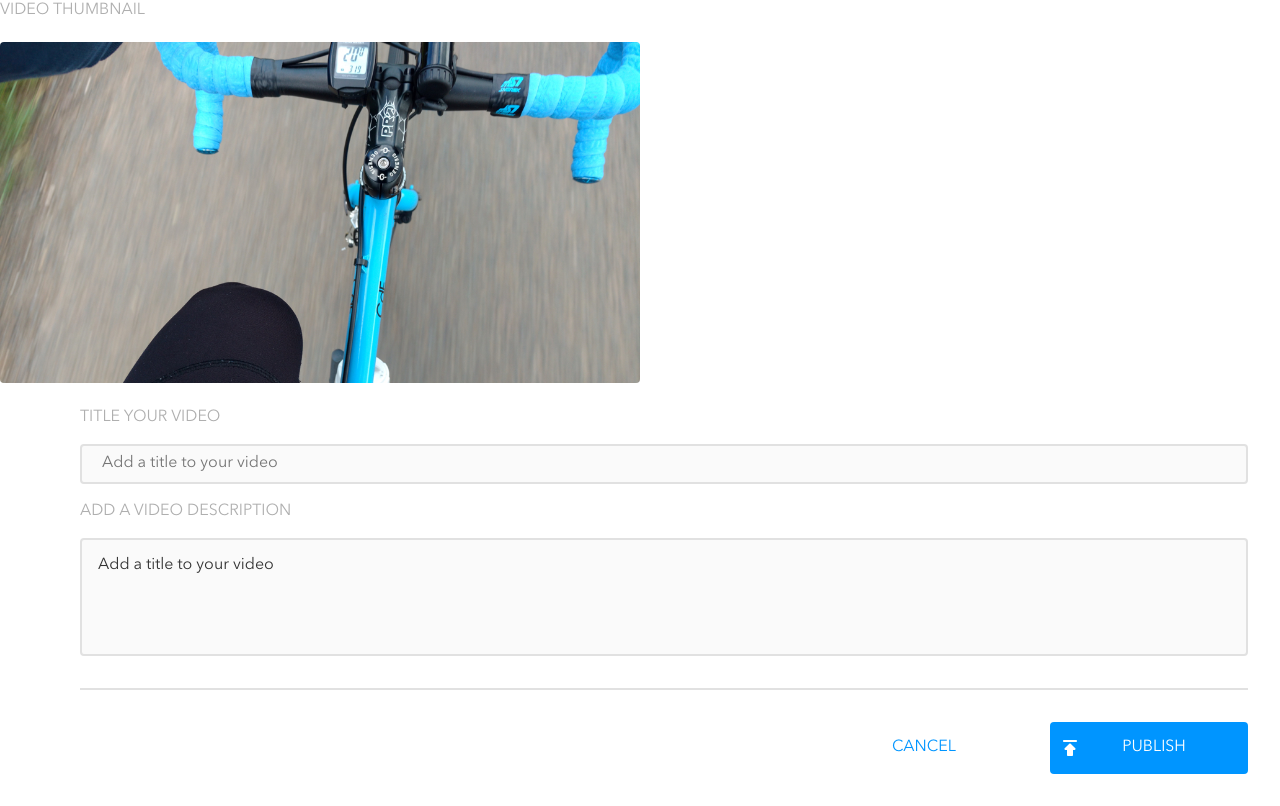
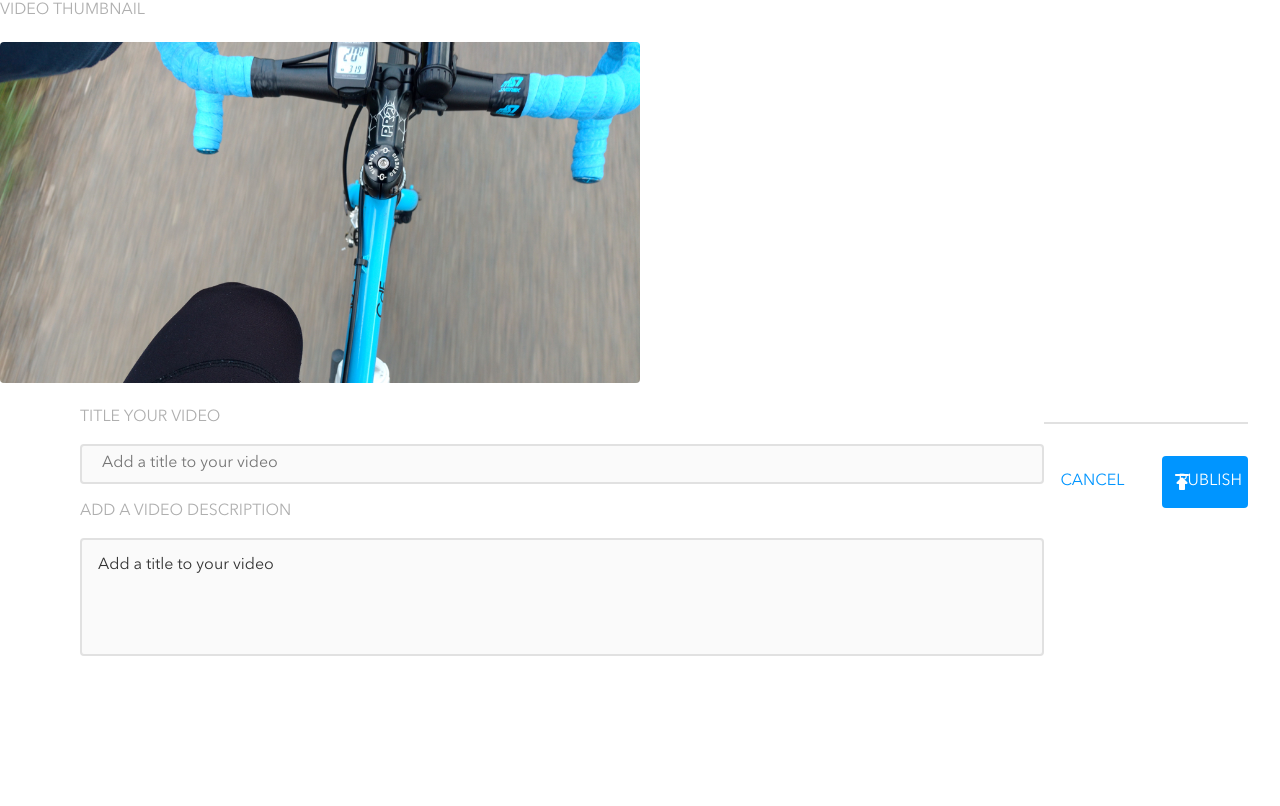
Before and after one commit to nate-paradiso/nate-paradiso-brainflix, a React (Create React App) app: page /upload in a window 1280 px wide. Shown: the part 197-1003 px from the top of the page. After the commit the page ends 853 px from the top, so only its background shows below. Built offline with nearby package versions, Linux system fonts and the light colour scheme.

Commit message:
styling upload

```diff
--- a/src/components/Component/VideoCard/VideoCard.js
+++ b/src/components/Component/VideoCard/VideoCard.js
@@ -3,7 +3,6 @@ import { Link } from "react-router-dom";
 
 export function VideoCard ( {videos, videoId}) {
 
-    console.log(videos.id)
     return(
         <>
             {videos.map((video)  => (
@@ -19,6 +18,7 @@ export function VideoCard ( {videos, videoId}) {
                     <p className="video-container__card--text-paragraph">{video.channel}</p>
                 </div>
         </div>
+        {window.scrollTo(0, 0)}
         </Link>
         ))}
         </>
--- a/src/components/Component/VideoCard/VideoCard.scss
+++ b/src/components/Component/VideoCard/VideoCard.scss
@@ -30,9 +30,6 @@ a {
 		&--text {
 			display: flex;
 			flex-direction: column;
-			@include desktop {
-				margin-right: 2rem;
-			}
 		}
 		&--text-title {
 			margin-top: 0rem;
--- a/src/pages/Upload/Upload.js
+++ b/src/pages/Upload/Upload.js
@@ -34,7 +34,6 @@ export const Upload = () => {
        <form className="form" id="myForm" onSubmit={handleSubmit} >
             <div className="form-container">
                 <div className="form-container__typing">
-
                     <label className="shows__card--label
                     shows__card--label-display
                     form-container__typing--comments-label"
@@ -60,7 +59,7 @@ export const Upload = () => {
                         value={myFormData.comment}
                         >
                         </textarea>
-                        <div className="form-container__buttons">
+                        <div className="form-container__buttons-mobile">
                           <input className="form-container__typing--button"
                           type="submit" value="PUBLISH"
                           />
@@ -70,6 +69,14 @@ export const Upload = () => {
                         </div>
                     </div>
                 </div>
+                <div className="form-container__buttons-desktop">
+                  <input className="form-container__typing--button"
+                  type="submit" value="PUBLISH"
+                  />
+                  <input className="form-container__typing--cancel"
+                  type="submit" value="CANCEL"
+                  />
+                </div>
             </div>
         </form>
     </div>
--- a/src/pages/Upload/Upload.scss
+++ b/src/pages/Upload/Upload.scss
@@ -80,8 +80,23 @@ input {
 	@include desktop {
 		padding: 0rem 2rem 0rem 5rem;
 	}
-	&__buttons {
+	&__buttons-mobile {
 		@include tablet {
+			display: flex;
+			flex-direction: row-reverse;
+			justify-content: flex-start;
+			margin-bottom: 2rem;
+			margin-top: 2rem;
+			padding-top: 2rem;
+			border-top: solid 2px $outline-color;
+		}
+		@include desktop {
+			display: none;
+		}
+	}
+	&__buttons-desktop {
+		display: none;
+		@include desktop {
 			display: flex;
 			flex-direction: row-reverse;
 			justify-content: flex-start;
@@ -189,9 +204,6 @@ input {
 			border: none;
 			background-color: none;
 			background: none;
-			&:hover {
-				// background-color: $brain-flix-darkblue;
-			}
 			@include tablet {
 				max-width: 12.375rem;
 				height: 3.25rem;
--- a/src/pages/VideoPlayerPage/VideoPlayerPage.js
+++ b/src/pages/VideoPlayerPage/VideoPlayerPage.js
@@ -44,7 +44,6 @@ const VideoPlayerPage = () => {
   }
 
 
-  console.log(videoFromId)
   return (
     <>
     {/* added a ternary to the entire body to check for axios data, if not there, then state loading... */}
```
Lines whose indentation alone changed are shown as unchanged.
